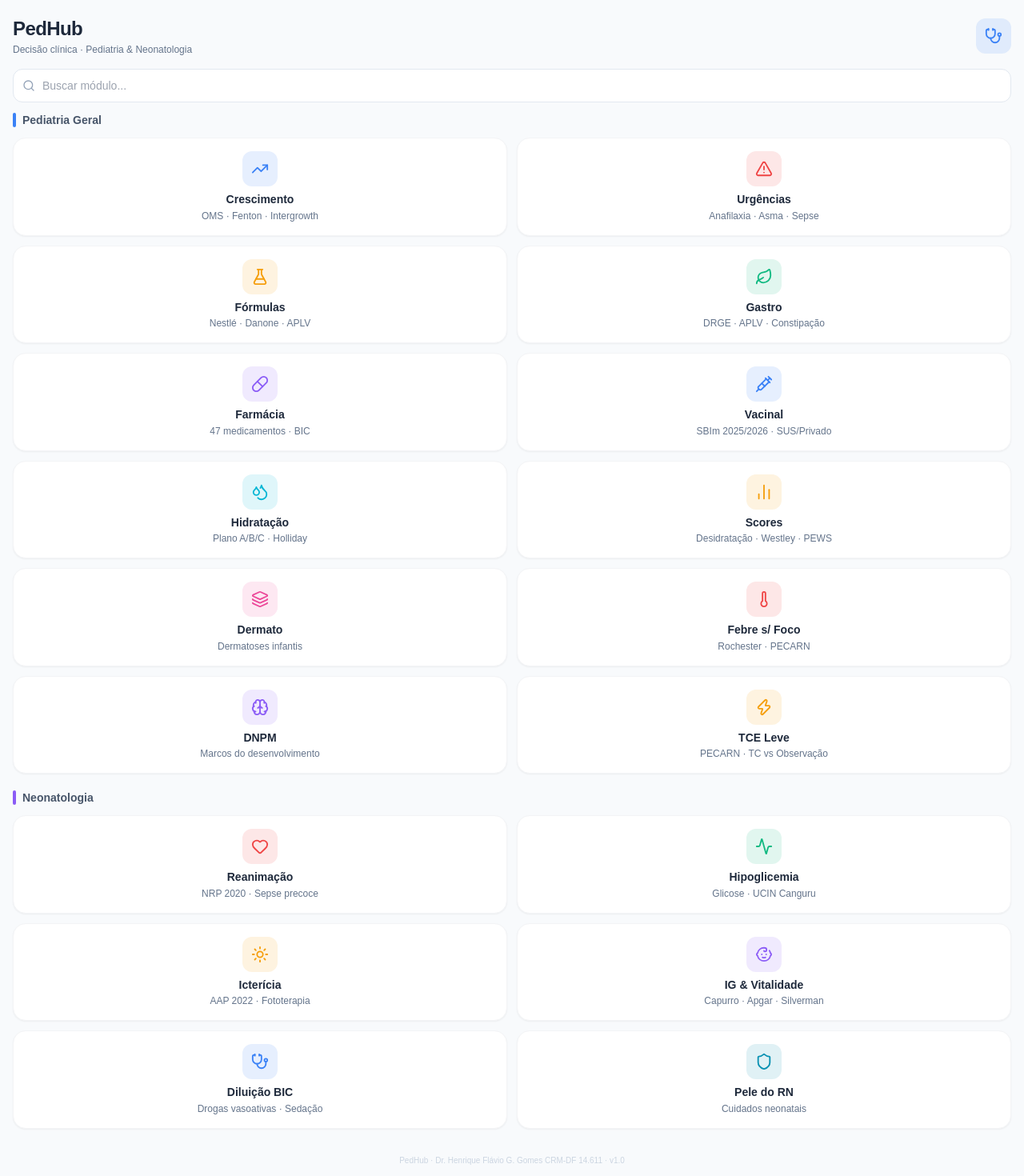
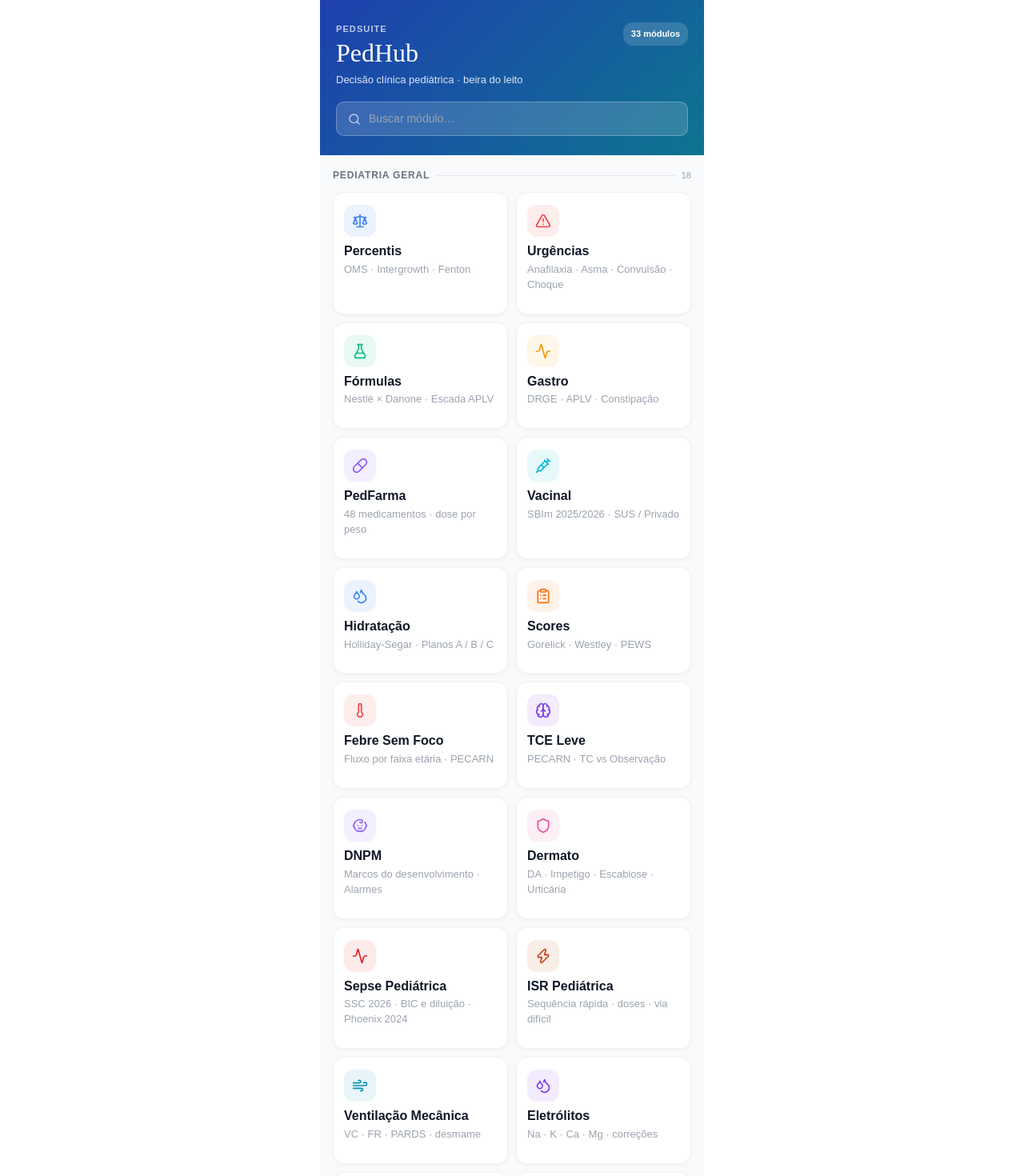
Before and after one commit to henriquepedbsb-pixel/pedhub, a React (Vite) app: page /#/ in a window 1280 px wide. Shown: the top 1470 px of the page at 80% size. Built offline with nearby package versions, Linux system fonts and the light colour scheme.

Commit message:
style: aumenta fonte dos cards para 16px e restaura 33 módulos

```diff
--- a/src/PedHub.jsx
+++ b/src/PedHub.jsx
@@ -1,362 +1,486 @@
+// src/PedHub.jsx — Tela inicial do PedHub
+// Importação DIRETA em App.jsx (não lazy)
+
 import { useState } from "react";
 import { useNavigate } from "react-router-dom";
 import {
+  Activity,
+  AlertTriangle,
+  Baby,
+  BookOpen,
+  Brain,
+  Calculator,
+  ClipboardList,
+  Droplets,
+  FlaskConical,
+  Heart,
+  Leaf,
+  Moon,
+  Pill,
+  Scale,
   Search,
-  TrendingUp,
-  AlertTriangle,
-  FlaskConical,
-  Leaf,
-  Pill,
+  Shield,
+  Stethoscope,
   Syringe,
-  Droplets,
-  BarChart2,
-  Layers,
   Thermometer,
-  Brain,
   Zap,
-  Heart,
-  Activity,
-  Sun,
-  Baby,
-  Stethoscope,
-  Shield,
+  Wind,
 } from "lucide-react";
 
-const MODULOS_PED = [
+/* ─── Catálogo de módulos ────────────────────────────────────────────────── */
+const MODULOS = [
+  /* ── Pediatria Geral ────────────────────────────────────────────────── */
   {
-    id: "percentis",
-    label: "Crescimento",
-    sub: "OMS · Fenton · Intergrowth",
-    icon: TrendingUp,
-    cor: "#3B82F6",
-    rota: "/percentis",
+    rota:  "/percentis",
+    label: "Percentis",
+    desc:  "OMS · Intergrowth · Fenton",
+    Icon:  Scale,
+    cor:   "#3B82F6",
+    grupo: "Pediatria Geral",
   },
   {
-    id: "urgencias",
+    rota:  "/urgencias",
     label: "Urgências",
-    sub: "Anafilaxia · Asma · Sepse",
-    icon: AlertTriangle,
-    cor: "#EF4444",
-    rota: "/urgencias",
+    desc:  "Anafilaxia · Asma · Convulsão · Choque",
+    Icon:  AlertTriangle,
+    cor:   "#EF4444",
+    grupo: "Pediatria Geral",
   },
   {
-    id: "formulas",
+    rota:  "/formulas",
     label: "Fórmulas",
-    sub: "Nestlé · Danone · APLV",
-    icon: FlaskConical,
-    cor: "#F59E0B",
-    rota: "/formulas",
+    desc:  "Nestlé × Danone · Escada APLV",
+    Icon:  FlaskConical,
+    cor:   "#10B981",
+    grupo: "Pediatria Geral",
   },
   {
-    id: "gastropediatria",
+    rota:  "/gastropediatria",
     label: "Gastro",
-    sub: "DRGE · APLV · Constipação",
-    icon: Leaf,
-    cor: "#10B981",
-    rota: "/gastropediatria",
+    desc:  "DRGE · APLV · Constipação",
+    Icon:  Activity,
+    cor:   "#F59E0B",
+    grupo: "Pediatria Geral",
   },
   {
-    id: "pedfarma",
-    label: "Farmácia",
-    sub: "47 medicamentos · BIC",
-    icon: Pill,
-    cor: "#8B5CF6",
-    rota: "/pedfarma",
+    rota:  "/pedfarma",
+    label: "PedFarma",
+    desc:  "48 medicamentos · dose por peso",
+    Icon:  Pill,
+    cor:   "#8B5CF6",
+    grupo: "Pediatria Geral",
   },
   {
-    id: "vacinal",
+    rota:  "/vacinal",
     label: "Vacinal",
-    sub: "SBIm 2025/2026 · SUS/Privado",
-    icon: Syringe,
-    cor: "#3B82F6",
-    rota: "/vacinal",
+    desc:  "SBIm 2025/2026 · SUS / Privado",
+    Icon:  Syringe,
+    cor:   "#06B6D4",
+    grupo: "Pediatria Geral",
   },
   {
-    id: "hidratacao",
+    rota:  "/hidratacao",
     label: "Hidratação",
-    sub: "Plano A/B/C · Holliday",
-    icon: Droplets,
-    cor: "#06B6D4",
-    rota: "/hidratacao",
+    desc:  "Holliday-Segar · Planos A / B / C",
+    Icon:  Droplets,
+    cor:   "#3B82F6",
+    grupo: "Pediatria Geral",
   },
   {
-    id: "scores",
+    rota:  "/scores",
     label: "Scores",
-    sub: "Desidratação · Westley · PEWS",
-    icon: BarChart2,
-    cor: "#F59E0B",
-    rota: "/scores",
+    desc:  "Gorelick · Westley · PEWS",
+    Icon:  ClipboardList,
+    cor:   "#F97316",
+    grupo: "Pediatria Geral",
   },
   {
-    id: "dermato",
-    label: "Dermato",
-    sub: "Dermatoses infantis",
-    icon: Layers,
-    cor: "#EC4899",
-    rota: "/dermato",
+    rota:  "/febre-sem-foco",
+    label: "Febre Sem Foco",
+    desc:  "Fluxo por faixa etária · PECARN",
+    Icon:  Thermometer,
+    cor:   "#EF4444",
+    grupo: "Pediatria Geral",
   },
   {
-    id: "febre-sem-foco",
-    label: "Febre s/ Foco",
-    sub: "Rochester · PECARN",
-    icon: Thermometer,
-    cor: "#EF4444",
-    rota: "/febre-sem-foco",
+    rota:  "/tce-leve",
+    label: "TCE Leve",
+    desc:  "PECARN · TC vs Observação",
+    Icon:  Brain,
+    cor:   "#7C3AED",
+    grupo: "Pediatria Geral",
   },
   {
-    id: "dnpm",
+    rota:  "/dnpm",
     label: "DNPM",
-    sub: "Marcos do desenvolvimento",
-    icon: Brain,
-    cor: "#8B5CF6",
-    rota: "/dnpm",
+    desc:  "Marcos do desenvolvimento · Alarmes",
+    Icon:  Baby,
+    cor:   "#8B5CF6",
+    grupo: "Pediatria Geral",
   },
   {
-    id: "tce-leve",
-    label: "TCE Leve",
-    sub: "PECARN · TC vs Observação",
-    icon: Zap,
-    cor: "#F59E0B",
-    rota: "/tce-leve",
+    rota:  "/dermato",
+    label: "Dermato",
+    desc:  "DA · Impetigo · Escabiose · Urticária",
+    Icon:  Shield,
+    cor:   "#EC4899",
+    grupo: "Pediatria Geral",
+  },
+  {
+    rota:  "/sepse",
+    label: "Sepse Pediátrica",
+    desc:  "SSC 2026 · BIC e diluição · Phoenix 2024",
+    Icon:  Activity,
+    cor:   "#DC2626",
+    grupo: "Pediatria Geral",
+  },
+  {
+    rota:  "/isr",
+    label: "ISR Pediátrica",
+    desc:  "Sequência rápida · doses · via difícil",
+    Icon:  Zap,
+    cor:   "#C2410C",
+    grupo: "Pediatria Geral",
+  },
+  {
+    rota:  "/ventilacao",
+    label: "Ventilação Mecânica",
+    desc:  "VC · FR · PARDS · desmame",
+    Icon:  Wind,
+    cor:   "#0891B2",
+    grupo: "Pediatria Geral",
+  },
+  {
+    rota:  "/eletrolitos",
+    label: "Eletrólitos",
+    desc:  "Na · K · Ca · Mg · correções",
+    Icon:  Droplets,
+    cor:   "#7C3AED",
+    grupo: "Pediatria Geral",
+  },
+  {
+    rota:  "/bronquiolite",
+    label: "Bronquiolite",
+    desc:  "Gravidade · OAF · nirsevimab",
+    Icon:  Stethoscope,
+    cor:   "#0D9488",
+    grupo: "Pediatria Geral",
+  },
+  {
+    rota:  "/analgesia-sedacao",
+    label: "Analgesia e Sedação",
+    desc:  "FLACC · BIC · desmame · WAT-1",
+    Icon:  Moon,
+    cor:   "#F59E0B",
+    grupo: "Pediatria Geral",
+  },
+
+  /* ── Neonatologia ───────────────────────────────────────────────────── */
+  {
+    rota:  "/cuidados-pele-rn",
+    label: "Pele do RN",
+    desc:  "SBP GPA 140 · Higiene · Emolientes",
+    Icon:  Leaf,
+    cor:   "#0891B2",
+    grupo: "Neonatologia",
+  },
+  {
+    rota:  "/neonatologia-1",
+    label: "Reanimação RNPT <34s",
+    desc:  "Sala de parto · SBP 2026",
+    Icon:  Zap,
+    cor:   "#0E7490",
+    grupo: "Neonatologia",
+  },
+  {
+    rota:  "/neonatologia-6",
+    label: "Reanimação RN ≥34s",
+    desc:  "Sala de parto · SBP 2026",
+    Icon:  Wind,
+    cor:   "#0284C7",
+    grupo: "Neonatologia",
+  },
+  {
+    rota:  "/neonatologia-2",
+    label: "Hipoglicemia Neonatal",
+    desc:  "Hipoglicemia · Gel de Dextrose",
+    Icon:  Heart,
+    cor:   "#0D9488",
+    grupo: "Neonatologia",
+  },
+  {
+    rota:  "/neonatologia-3",
+    label: "Icterícia Neonatal",
+    desc:  "Fototerapia AAP 2022 · Causas",
+    Icon:  Stethoscope,
+    cor:   "#D97706",
+    grupo: "Neonatologia",
+  },
+  {
+    rota:  "/neonatologia-4",
+    label: "Scores Neonatais",
+    desc:  "Apgar · Capurro · Silverman",
+    Icon:  Calculator,
+    cor:   "#7C3AED",
+    grupo: "Neonatologia",
+  },
+  {
+    rota:  "/neonatologia-5",
+    label: "NPT Neonatal",
+    desc:  "Nutrição Parenteral Total · Eletrólitos",
+    Icon:  Droplets,
+    cor:   "#6366F1",
+    grupo: "Neonatologia",
+  },
+  {
+    rota:  "/hipotermia",
+    label: "Hipotermia Terapêutica",
+    desc:  "EHI · Thompson · reaquecimento",
+    Icon:  Thermometer,
+    cor:   "#4F46E5",
+    grupo: "Neonatologia",
+  },
+  {
+    rota:  "/surfactante",
+    label: "Surfactante",
+    desc:  "LISA · INSURE · dose por peso",
+    Icon:  BookOpen,
+    cor:   "#059669",
+    grupo: "Neonatologia",
+  },
+  {
+    rota:  "/nec",
+    label: "Enterocolite Necrosante",
+    desc:  "Bell · ATB por peso/IG · cirurgia",
+    Icon:  AlertTriangle,
+    cor:   "#92400E",
+    grupo: "Neonatologia",
+  },
+  {
+    rota:  "/canguru",
+    label: "Canguru",
+    desc:  "Prescrição e Receituário Neonatal",
+    Icon:  Heart,
+    cor:   "#10B981",
+    grupo: "Neonatologia",
+  },
+  {
+    rota:  "/tig-neonatal",
+    label: "TIG Neonatal",
+    desc:  "Taxa de Infusão de Glicose · UCIN",
+    Icon:  Droplets,
+    cor:   "#0891B2",
+    grupo: "Neonatologia",
+  },
+  {
+    rota:  "/dexametasona-dbp",
+    label: "Dexa DBP",
+    desc:  "DART · Protocolo HMIB · Dexametasona RNPT",
+    Icon:  Pill,
+    cor:   "#0891B2",
+    grupo: "Neonatologia",
+  },
+  {
+    rota:  "/dilucao-bic",
+    label: "Diluição e BIC",
+    desc:  "Vasoativas · Sedoanalgesia · PGE1 · Insulina",
+    Icon:  Activity,
+    cor:   "#F97316",
+    grupo: "Neonatologia",
+  },
+  {
+    rota:  "/dor-neonatal",
+    label: "Dor Neonatal",
+    desc:  "NIPS · PIPP-R · N-PASS · CRIES",
+    Icon:  Activity,
+    cor:   "#EF4444",
+    grupo: "Neonatologia",
   },
 ];
 
-const MODULOS_NEO = [
-  {
-    id: "neonatologia-1",
-    label: "Reanimação",
-    sub: "NRP 2020 · Sepse precoce",
-    icon: Heart,
-    cor: "#EF4444",
-    rota: "/neonatologia-1",
-  },
-  {
-    id: "neonatologia-2",
-    label: "Hipoglicemia",
-    sub: "Glicose · UCIN Canguru",
-    icon: Activity,
-    cor: "#10B981",
-    rota: "/neonatologia-2",
-  },
-  {
-    id: "neonatologia-3",
-    label: "Icterícia",
-    sub: "AAP 2022 · Fototerapia",
-    icon: Sun,
-    cor: "#F59E0B",
-    rota: "/neonatologia-3",
-  },
-  {
-    id: "neonatologia-4",
-    label: "IG & Vitalidade",
-    sub: "Capurro · Apgar · Silverman",
-    icon: Baby,
-    cor: "#8B5CF6",
-    rota: "/neonatologia-4",
-  },
-  {
-    id: "dilucao-bic",
-    label: "Diluição BIC",
-    sub: "Drogas vasoativas · Sedação",
-    icon: Stethoscope,
-    cor: "#3B82F6",
-    rota: "/dilucao-bic",
-  },
-  {
-    id: "cuidados-pele-rn",
-    label: "Pele do RN",
-    sub: "Cuidados neonatais",
-    icon: Shield,
-    cor: "#0891B2",
-    rota: "/cuidados-pele-rn",
-  },
-];
+const GRUPOS = ["Pediatria Geral", "Neonatologia"];
 
-function CardModulo({ modulo }) {
-  const navigate = useNavigate();
-  const Icone = modulo.icon;
-
+/* ─── Card de módulo ─────────────────────────────────────────────────────── */
+function ModuloCard({ modulo, onClick }) {
+  const { label, desc, Icon, cor } = modulo;
   return (
-    <div
-      onClick={() => navigate(modulo.rota)}
-      className="bg-white rounded-2xl shadow-sm border border-gray-100 flex flex-col items-center justify-center gap-2 cursor-pointer active:scale-95 transition-transform select-none"
-      style={{ padding: "16px 10px", minHeight: "116px" }}
+    <button
+      onClick={onClick}
+      style={{
+        background: "#fff",
+        border: "1.5px solid #F3F4F6",
+        borderRadius: 14,
+        padding: "15px 13px",
+        cursor: "pointer",
+        textAlign: "left",
+        display: "flex",
+        flexDirection: "column",
+        gap: 8,
+        width: "100%",
+        transition: "border-color 0.15s",
+        boxShadow: "0 1px 4px rgba(0,0,0,0.05)",
+      }}
     >
-      <div
-        className="rounded-xl flex items-center justify-center flex-shrink-0"
-        style={{
-          width: "44px",
-          height: "44px",
-          backgroundColor: modulo.cor + "20",
-        }}
-      >
-        <Icone size={22} style={{ color: modulo.cor }} />
+      <div style={{
+        width: 40, height: 40, borderRadius: 12,
+        background: cor + "18",
+        display: "flex", alignItems: "center", justifyContent: "center",
+        flexShrink: 0,
+      }}>
+        <Icon size={20} color={cor} />
       </div>
-      <div className="flex flex-col items-center gap-1 w-full">
-        <span
-          className="text-sm font-bold text-center leading-tight"
-          style={{ color: "#1E293B" }}
-        >
-          {modulo.label}
-        </span>
-        <span
-          className="text-xs text-center leading-tight"
-          style={{ color: "#64748B" }}
-        >
-          {modulo.sub}
-        </span>
+      <div>
+        <p style={{
+          fontWeight: 700, fontSize: 16,
+          color: "#111827", margin: "0 0 3px",
+          lineHeight: 1.3,
+          wordBreak: "break-word", hyphens: "auto",
+        }}>{label}</p>
+        <p style={{
+          fontSize: 13, color: "#9CA3AF",
+          margin: 0, lineHeight: 1.45,
+          wordBreak: "break-word",
+        }}>{desc}</p>
       </div>
-    </div>
+      <div style={{ height: 3, borderRadius: 2, background: cor + "40", marginTop: "auto" }} />
+    </button>
   );
 }
 
+/* ─── Componente principal ───────────────────────────────────────────────── */
 export default function PedHub() {
+  const navigate = useNavigate();
   const [busca, setBusca] = useState("");
 
-  const filtrar = (lista) => {
-    if (!busca.trim()) return lista;
-    const q = busca.toLowerCase();
-    return lista.filter(
-      (m) =>
-        m.label.toLowerCase().includes(q) ||
-        m.sub.toLowerCase().includes(q)
-    );
-  };
+  const modulosFiltrados = busca.trim()
+    ? MODULOS.filter(m =>
+        m.label.toLowerCase().includes(busca.toLowerCase()) ||
+        m.desc.toLowerCase().includes(busca.toLowerCase())
+      )
+    : MODULOS;
 
-  const pedFiltrados = filtrar(MODULOS_PED);
-  const neoFiltrados = filtrar(MODULOS_NEO);
+  const porGrupo = busca.trim()
+    ? [{ grupo: "Resultado da busca", mods: modulosFiltrados }]
+    : GRUPOS.map(g => ({ grupo: g, mods: MODULOS.filter(m => m.grupo === g) }));
 
   return (
-    <div
-      className="min-h-screen"
-      style={{ backgroundColor: "#F8FAFC", fontFamily: "'DM Sans', sans-serif" }}
-    >
-      {/* Header */}
-      <div
-        className="sticky top-0 z-10 px-4 pt-5 pb-3"
-        style={{ backgroundColor: "#F8FAFC" }}
-      >
-        <div className="flex items-center justify-between mb-4">
+    <div style={{
+      fontFamily: "'DM Sans', sans-serif",
+      maxWidth: 480, margin: "0 auto",
+      minHeight: "100vh",
+      background: "#F9FAFB",
+    }}>
+      {/* Hero */}
+      <div style={{
+        background: "linear-gradient(135deg, #1E40AF 0%, #0E7490 100%)",
+        padding: "28px 20px 24px",
+        color: "#fff",
+      }}>
+        <div style={{ display: "flex", alignItems: "flex-start", justifyContent: "space-between" }}>
           <div>
-            <h1
-              className="text-2xl font-bold tracking-tight"
-              style={{ color: "#1E293B" }}
-            >
+            <p style={{ fontSize: 11, fontWeight: 700, opacity: 0.7, letterSpacing: "0.1em", margin: "0 0 4px" }}>
+              PEDSUITE
+            </p>
+            <h1 style={{
+              fontFamily: "'DM Serif Display', serif",
+              fontSize: 32, margin: "0 0 6px", lineHeight: 1.1,
+            }}>
               PedHub
             </h1>
-            <p className="text-xs mt-0.5" style={{ color: "#64748B" }}>
-              Decisão clínica · Pediatria &amp; Neonatologia
+            <p style={{ fontSize: 13, opacity: 0.85, margin: 0 }}>
+              Decisão clínica pediátrica · beira do leito
             </p>
           </div>
-          <div
-            className="rounded-xl flex items-center justify-center"
-            style={{
-              width: "44px",
-              height: "44px",
-              backgroundColor: "#3B82F620",
-            }}
-          >
-            <Stethoscope size={22} style={{ color: "#3B82F6" }} />
+          <div style={{
+            background: "rgba(255,255,255,0.15)",
+            borderRadius: 12, padding: "6px 10px",
+            fontSize: 11, fontWeight: 700, color: "#fff",
+          }}>
+            {MODULOS.length} módulos
           </div>
         </div>
 
-        {/* Campo de busca */}
-        <div className="relative">
-          <Search
-            size={16}
-            className="absolute left-3 top-1/2 -translate-y-1/2"
-            style={{ color: "#94A3B8" }}
-          />
+        {/* Busca */}
+        <div style={{
+          marginTop: 18,
+          background: "rgba(255,255,255,0.15)",
+          borderRadius: 10,
+          display: "flex", alignItems: "center", gap: 10,
+          padding: "10px 14px",
+          border: "1px solid rgba(255,255,255,0.25)",
+        }}>
+          <Search size={16} color="rgba(255,255,255,0.7)" />
           <input
             type="text"
-            placeholder="Buscar módulo..."
+            placeholder="Buscar módulo…"
             value={busca}
-            onChange={(e) => setBusca(e.target.value)}
-            className="w-full rounded-xl outline-none text-sm"
+            onChange={e => setBusca(e.target.value)}
             style={{
-              paddingLeft: "36px",
-              paddingRight: "16px",
-              paddingTop: "10px",
-              paddingBottom: "10px",
-              backgroundColor: "#FFFFFF",
-              border: "1px solid #E2E8F0",
-              color: "#1E293B",
+              background: "none", border: "none", outline: "none",
+              color: "#fff", fontSize: 14, flex: 1,
               fontFamily: "'DM Sans', sans-serif",
             }}
           />
+          {busca && (
+            <button onClick={() => setBusca("")} style={{ background: "none", border: "none", cursor: "pointer", color: "rgba(255,255,255,0.7)", fontSize: 16, padding: 0 }}>×</button>
+          )}
         </div>
       </div>
 
-      {/* Módulos */}
-      <div className="px-4 pb-8 space-y-5">
-        {/* Pediatria Geral */}
-        {pedFiltrados.length > 0 && (
-          <section>
-            <div className="flex items-center gap-2 mb-3">
-              <div
-                className="rounded-full"
-                style={{
-                  width: "4px",
-                  height: "18px",
-                  backgroundColor: "#3B82F6",
-                }}
-              />
-              <span
-                className="text-sm font-semibold"
-                style={{ color: "#475569" }}
-              >
-                Pediatria Geral
-              </span>
+      {/* Grupos e cards */}
+      <div style={{ padding: "16px 16px 40px" }}>
+        {porGrupo.map(({ grupo, mods }) => (
+          <div key={grupo} style={{ marginBottom: 24 }}>
+            <div style={{
+              display: "flex", alignItems: "center", gap: 8,
+              marginBottom: 12,
+            }}>
+              <p style={{
+                fontWeight: 700, fontSize: 12,
+                color: "#6B7280", margin: 0,
+                letterSpacing: "0.07em",
+                textTransform: "uppercase",
+              }}>
+                {grupo}
+              </p>
+              <div style={{ flex: 1, height: 1, background: "#E5E7EB" }} />
+              <span style={{ fontSize: 11, color: "#9CA3AF" }}>{mods.length}</span>
             </div>
-            <div className="grid grid-cols-2 gap-3">
-              {pedFiltrados.map((m) => (
-                <CardModulo key={m.id} modulo={m} />
+
+            <div style={{
+              display: "grid",
+              gridTemplateColumns: "1fr 1fr",
+              gap: 10,
+            }}>
+              {mods.map(m => (
+                <ModuloCard
+                  key={m.rota}
+                  modulo={m}
+                  onClick={() => navigate(m.rota)}
+                />
               ))}
             </div>
-          </section>
-        )}
 
-        {/* Neonatologia */}
-        {neoFiltrados.length > 0 && (
-          <section>
-            <div className="flex items-center gap-2 mb-3">
-              <div
-                className="rounded-full"
-                style={{
-                  width: "4px",
-                  height: "18px",
-                  backgroundColor: "#8B5CF6",
-                }}
-              />
-              <span
-                className="text-sm font-semibold"
-                style={{ color: "#475569" }}
-              >
-                Neonatologia
-              </span>
-            </div>
-            <div className="grid grid-cols-2 gap-3">
-              {neoFiltrados.map((m) => (
-                <CardModulo key={m.id} modulo={m} />
-              ))}
-            </div>
-          </section>
-        )}
-
-        {pedFiltrados.length === 0 && neoFiltrados.length === 0 && (
-          <div className="flex flex-col items-center justify-center py-16 gap-3">
-            <Search size={28} style={{ color: "#CBD5E1" }} />
-            <p className="text-sm" style={{ color: "#94A3B8" }}>
-              Nenhum módulo encontrado
-            </p>
+            {mods.length === 0 && busca && (
+              <p style={{ fontSize: 13, color: "#9CA3AF", textAlign: "center", padding: "20px 0" }}>
+                Nenhum módulo encontrado para "{busca}"
+              </p>
+            )}
           </div>
-        )}
+        ))}
       </div>
 
       {/* Footer */}
-      <div className="pb-6 text-center px-4">
-        <p className="text-[10px]" style={{ color: "#CBD5E1" }}>
-          PedHub · Dr. Henrique Flávio G. Gomes CRM-DF 14.611 · v1.0
+      <div style={{
+        textAlign: "center",
+        padding: "0 20px 32px",
+        borderTop: "1px solid #E5E7EB",
+        paddingTop: 16,
+      }}>
+        <p style={{ fontSize: 11, color: "#9CA3AF", margin: 0, lineHeight: 1.6 }}>
+          <strong style={{ color: "#6B7280" }}>PedHub · PedSuite</strong><br />
+          Apoio à decisão clínica — não substitui julgamento médico<br />
+          Dr. Henrique Flávio G. Gomes · CRM-DF 14.611
         </p>
       </div>
     </div>
```
